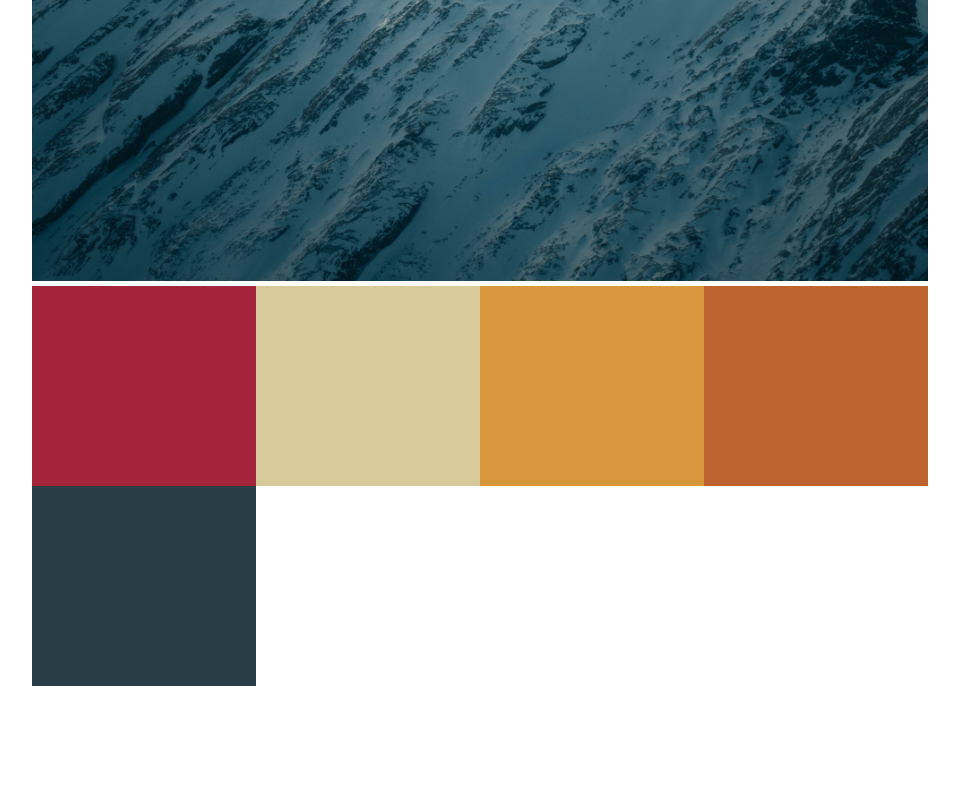
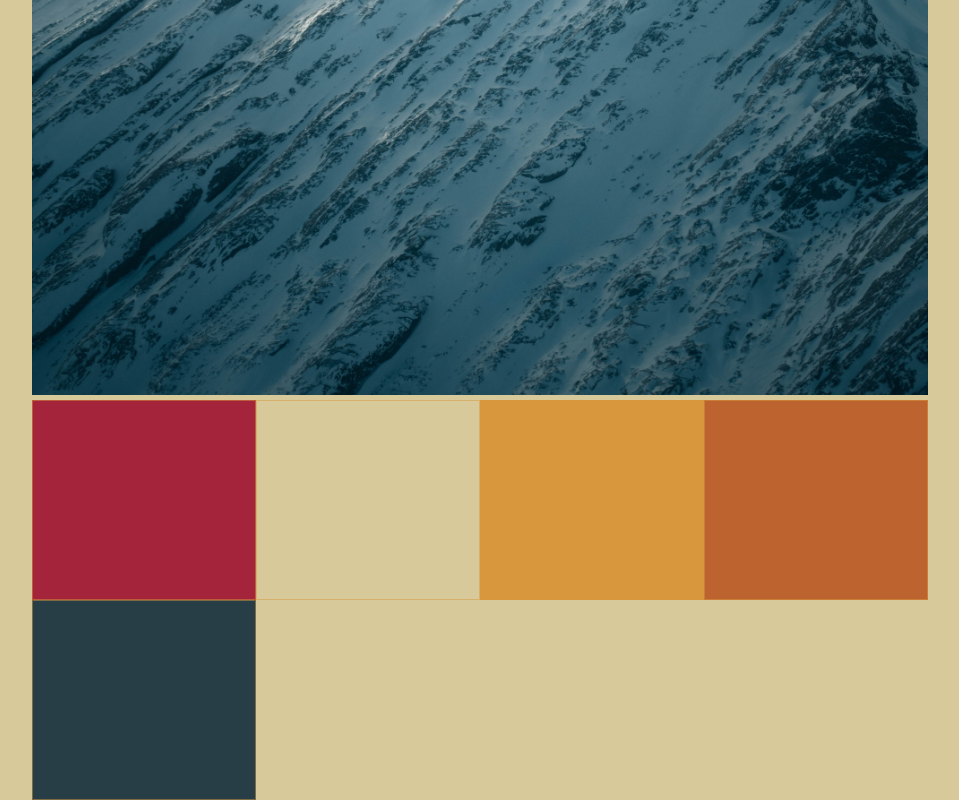
Before and after one commit to bekk/fagdag-2020-10-bunnsolid-MMA, a website: page index.html in a window 1280 px wide. Shown: the part 881-1681 px from the top of the page, without its empty margins (160-1119 px from the left). Before the commit the page ends 1567 px from the top, so only its background shows below. Drawn offline with Linux system fonts and the light colour scheme.

Commit message:
More styles

```diff
--- a/index.html
+++ b/index.html
@@ -20,17 +20,27 @@
       body {
         min-height: 100vh;
         height: 100%;
-        font-family: sans-serif;
+        font-family: 'Helvetica Neue', Helvetica, Arial, sans-serif;
         font-size: 18px;
+        background-color: #d8c99b;
       }
       .app {
         height: 100%;
         display: flex;
         flex-direction: column;
+        padding-top: 72px;
+        padding-bottom: 48px;
       }
       .container {
         width: 70vw;
         margin: 0 auto;
+      }
+
+      h1 {
+        font-size: 44px;
+        margin-bottom: 32px;
+        line-height: 52px;
+        font-weight: 200;
       }
 
       img {
@@ -45,11 +55,21 @@
         <img src="/huge.png" />
 
         <div style="display: grid; grid-template-columns: repeat(auto-fit, minmax(200px, 1fr));">
-          <div style="display: flex; min-width: 200px; height: 200px; background-color: #A4243B;"></div>
-          <div style="display: flex; min-width: 200px; height: 200px; background-color: #D8C99B;"></div>
-          <div style="display: flex; min-width: 200px; height: 200px; background-color: #D8973C;"></div>
-          <div style="display: flex; min-width: 200px; height: 200px; background-color: #BD632F;"></div>
-          <div style="display: flex; min-width: 200px; height: 200px; background-color: #273E47;"></div>
+          <div
+            style="border: 1pt solid rgba(216, 151, 60, 0.5); display: flex; min-width: 200px; height: 200px; background-color: #A4243B;"
+          ></div>
+          <div
+            style="border: 1pt solid rgba(216, 151, 60, 0.5); display: flex; min-width: 200px; height: 200px; background-color: #D8C99B;"
+          ></div>
+          <div
+            style="border: 1pt solid rgba(216, 151, 60, 0.5); display: flex; min-width: 200px; height: 200px; background-color: #D8973C;"
+          ></div>
+          <div
+            style="border: 1pt solid rgba(216, 151, 60, 0.5); display: flex; min-width: 200px; height: 200px; background-color: #BD632F;"
+          ></div>
+          <div
+            style="border: 1pt solid rgba(216, 151, 60, 0.5); display: flex; min-width: 200px; height: 200px; background-color: #273E47;"
+          ></div>
         </div>
       </div>
     </div>
```
